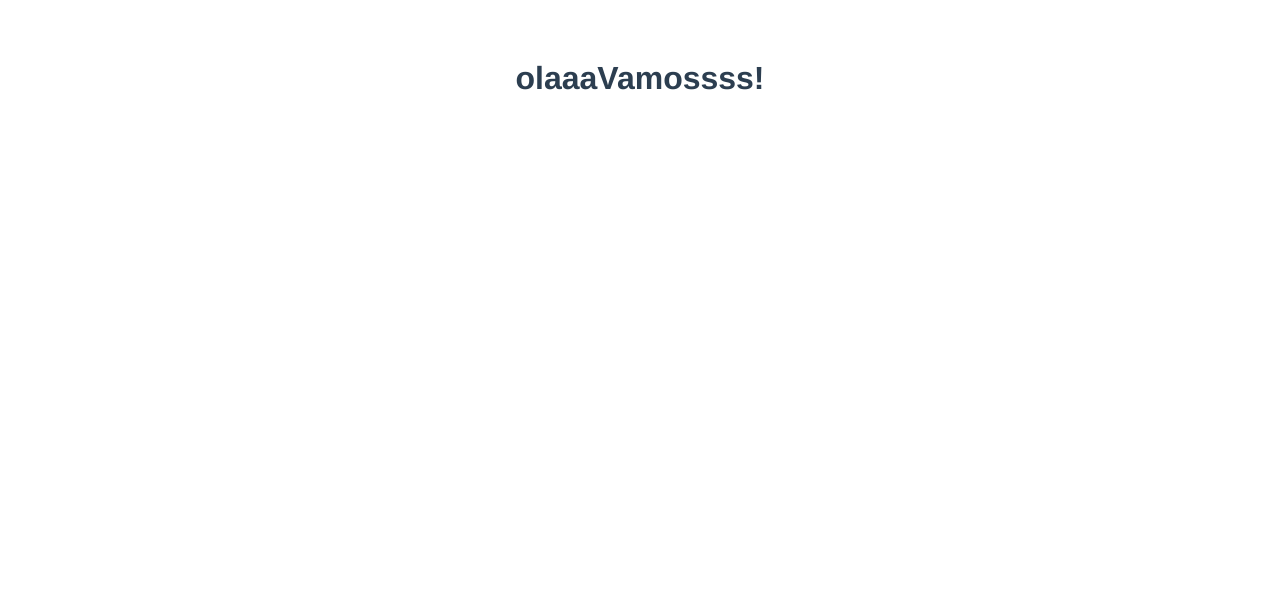
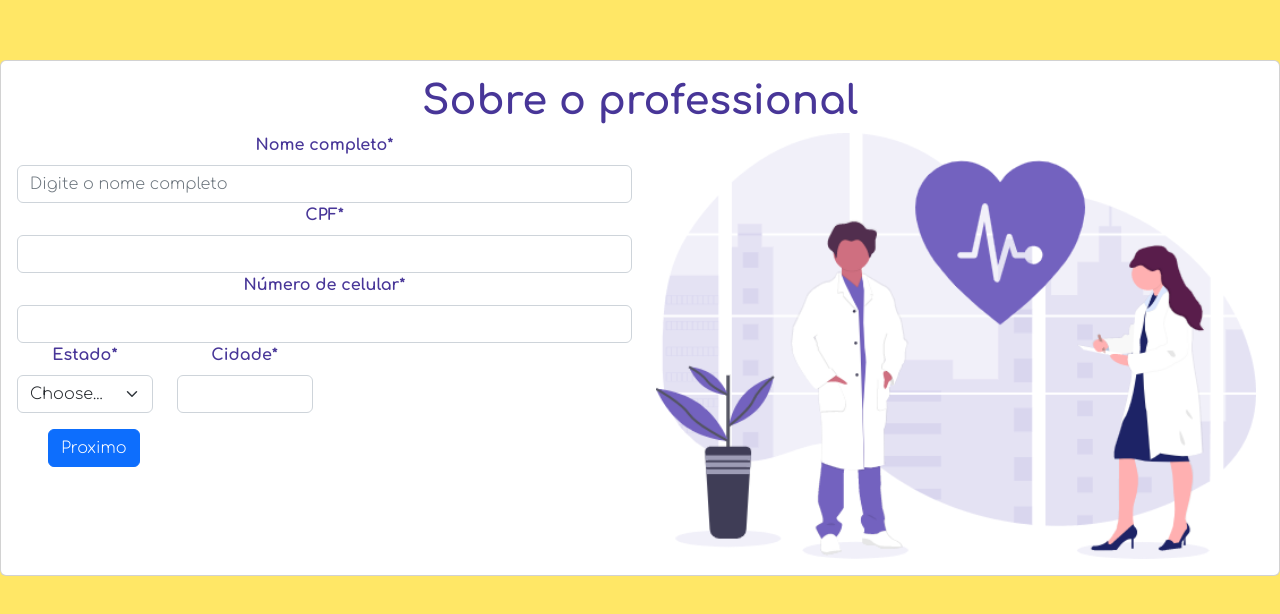
Before and after one commit to naLajeJazz/Consulta-Facil-Teste-Frontend, a Vue app: page / in a window 1280 px wide. Shown: the top 614 px of the page. Built offline with nearby package versions, Linux system fonts and the light colour scheme.

Commit message:
Fronten primeira pagina

```diff
--- a/public/index.html
+++ b/public/index.html
@@ -6,6 +6,19 @@
     <meta name="viewport" content="width=device-width,initial-scale=1.0">
     <link rel="icon" href="<%= BASE_URL %>favicon.ico">
     <title><%= htmlWebpackPlugin.options.title %></title>
+
+    <link href="https://cdn.jsdelivr.net/npm/bootstrap@5.2.0-beta1/dist/css/bootstrap.min.css" rel="stylesheet" integrity="sha384-0evHe/X+R7YkIZDRvuzKMRqM+OrBnVFBL6DOitfPri4tjfHxaWutUpFmBp4vmVor" crossorigin="anonymous">
+<script src="https://cdn.jsdelivr.net/npm/bootstrap@5.2.0-beta1/dist/js/bootstrap.bundle.min.js" integrity="sha384-pprn3073KE6tl6bjs2QrFaJGz5/SUsLqktiwsUTF55Jfv3qYSDhgCecCxMW52nD2" crossorigin="anonymous"></script>
+    <link rel="preconnect" href="https://fonts.googleapis.com">
+<link rel="preconnect" href="https://fonts.gstatic.com" crossorigin>
+<link href="https://fonts.googleapis.com/css2?family=Comfortaa:wght@300&display=swap" rel="stylesheet">
+
+
+<link rel="preconnect" href="https://fonts.googleapis.com">
+<link rel="preconnect" href="https://fonts.gstatic.com" crossorigin>
+<link href="https://fonts.googleapis.com/css2?family=Comfortaa:wght@300;700&display=swap" rel="stylesheet">
+
+
   </head>
   <body>
     <noscript>
--- a/src/App.vue
+++ b/src/App.vue
@@ -1,6 +1,6 @@
 <template>
 
-  <HelloWorld msg="olaaa"/>
+  <HelloWorld msg="Sobre o Profissional"/>
 </template>
 
 <script>
@@ -15,12 +15,19 @@ export default {
 </script>
 
 <style>
+
+
 #app {
-  font-family: Avenir, Helvetica, Arial, sans-serif;
+  font-family: 'Comfortaa', cursive, Helvetica, Arial, sans-serif;
+  font-weight: bold;
   -webkit-font-smoothing: antialiased;
   -moz-osx-font-smoothing: grayscale;
   text-align: center;
-  color: #2c3e50;
+  color: #483698;
   margin-top: 60px;
+
+}
+body{
+  background-color: #FFE766;
 }
 </style>
--- a/src/components/HelloWorld.vue
+++ b/src/components/HelloWorld.vue
@@ -1,9 +1,73 @@
 <template>
-  <div class="hello">
-    <h1>{{ msg + message}}</h1>
 
 
+<div class="card">
+  <div class="card-body">
+      <h1>{{titulo}}</h1>
+
+
+    <form class="row g-3 needs-validation" novalidate>
+
+      <div class="col-md-6">
+
+        <label for="validationCustom01" class="form-label">Nome completo*</label>
+        <input type="text" class="form-control" id="validationCustom01" placeholder="Digite o nome completo" value="" required>
+        <div class="valid-feedback">
+          Looks good!
+        </div>
+
+        <label for="validationCustom05" class="form-label">CPF*</label>
+        <input type="text" class="form-control" id="validationCustom05" required>
+        <div class="invalid-feedback">
+         Please provide a valid zip.
+        </div>
+
+        <label for="validationCustom05" class="form-label">Número de celular*</label>
+        <input type="text" class="form-control" id="validationCustom05" required>
+        <div class="invalid-feedback">
+          Please provide a valid zip.
+        </div>
+<div class="row">
+
+
+<div class="col-md-3">
+  <label for="validationCustom04" class="form-label">Estado*</label>
+  <select class="form-select" id="validationCustom04" required>
+    <option selected disabled value="">Choose...</option>
+    <option>...</option>
+  </select>
+  <div class="invalid-feedback">
+    Please select a valid state.
   </div>
+
+  </div>
+  <div class="col-md-3">
+    <label for="validationCustom03" class="form-label">Cidade*</label>
+    <input type="text" class="form-control" id="validationCustom03" required>
+    <div class="invalid-feedback">
+      Please provide a valid city.
+    </div>
+  </div>
+
+</div>
+
+
+<div class="my-3 col-md-3">
+    <button class="btn btn-primary" type="submit">Proximo</button>
+  </div>
+      </div>
+<div class="col-md-6">
+  <img src="../assets/1.png" width="600em" alt="">
+
+</div>
+
+    </form>
+
+  </div>
+</div>
+
+
+
 </template>
 
 <script>
@@ -15,7 +79,7 @@ export default {
   },
   data() {
     return {
-      message: 'Vamossss!'
+      titulo: 'Sobre o professional'
     }
   },
 
@@ -24,6 +88,9 @@ export default {
 
 <!-- Add "scoped" attribute to limit CSS to this component only -->
 <style scoped>
+h1{
+  font-weight: bold;
+}
 h3 {
   margin: 40px 0 0;
 }
```
Also changed, not shown: src/assets/1.png (added).
